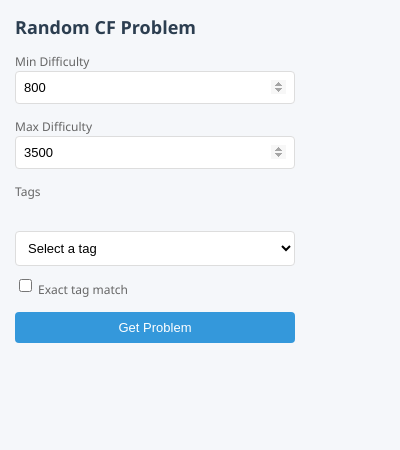
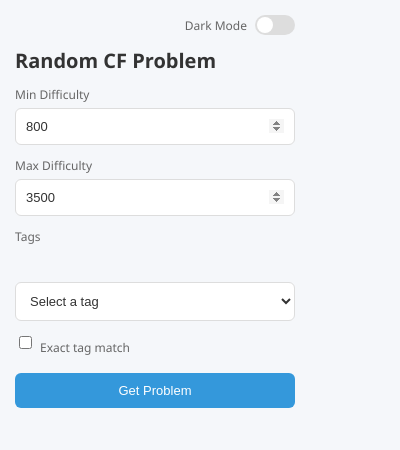
Before and after one commit to SaifullahMnsur/random-cf-problem-chrome-extension, a browser extension: page popup.html in a window 400 px wide. Drawn offline with Linux system fonts and the light colour scheme.

Commit message:
Update for dark mode

```diff
--- a/popup.html
+++ b/popup.html
@@ -3,100 +3,225 @@
 <head>
     <title>Random Codeforces Problem Generator</title>
     <style>
+        :root {
+            /* Light theme */
+            --bg-color: #f5f7fa;
+            --text-color: #333;
+            --label-color: #666;
+            --input-bg: #fff;
+            --input-border: #ddd;
+            --button-bg: #3498db;
+            --button-hover: #2980b9;
+            --chip-bg: #ecf0f1;
+            --chip-text: #2c3e50;
+            --remove-tag: #7f8c8d;
+            --remove-tag-hover: #e74c3c;
+            --link-color: #3498db;
+            --shadow: 0 2px 5px rgba(0, 0, 0, 0.1);
+        }
+
+        /* Dark theme */
+        [data-theme="dark"] {
+            --bg-color: #1e2a3a;
+            --text-color: #e0e0e0;
+            --label-color: #a0a0a0;
+            --input-bg: #2c3e50;
+            --input-border: #3e4b5e;
+            --button-bg: #2980b9;
+            --button-hover: #1f6691;
+            --chip-bg: #34495e;
+            --chip-text: #e0e0e0;
+            --remove-tag: #95a5a6;
+            --remove-tag-hover: #e74c3c;
+            --link-color: #66b0ff;
+            --shadow: 0 2px 5px rgba(0, 0, 0, 0.3);
+        }
+
         body {
             width: 280px;
             padding: 15px;
             font-family: 'Segoe UI', Arial, sans-serif;
-            background: #f5f7fa;
+            background: var(--bg-color);
+            color: var(--text-color);
             margin: 0;
-            color: #333;
+            transition: background 0.3s, color 0.3s;
         }
+
         h3 {
-            margin: 0 0 10px;
-            font-size: 18px;
-            color: #2c3e50;
+            margin: 0 0 12px;
+            font-size: 20px;
+            color: var(--text-color);
+            font-weight: 600;
         }
+
         label {
             font-size: 12px;
-            color: #666;
-            margin-bottom: 4px;
+            color: var(--label-color);
+            margin-bottom: 5px;
+            display: block;
         }
+
         input, select, button {
             width: 100%;
-            padding: 8px;
-            margin-bottom: 10px;
-            border: 1px solid #ddd;
-            border-radius: 4px;
+            padding: 10px;
+            margin-bottom: 12px;
+            border: 1px solid var(--input-border);
+            border-radius: 6px;
             box-sizing: border-box;
             font-size: 13px;
-            background: #fff;
+            background: var(--input-bg);
+            color: var(--text-color);
+            transition: border-color 0.2s, background 0.3s;
         }
+
+        input:focus, select:focus {
+            border-color: var(--button-bg);
+            outline: none;
+        }
+
         input[type="number"] {
             appearance: textfield;
         }
+
         input[type="number"]::-webkit-inner-spin-button,
         input[type="number"]::-webkit-outer-spin-button {
-            opacity: 0.5;
+            opacity: 0.7;
         }
+
         button {
-            background: #3498db;
+            background: var(--button-bg);
             color: white;
             border: none;
             cursor: pointer;
+            font-weight: 500;
             transition: background 0.2s;
         }
+
         button:hover {
-            background: #2980b9;
+            background: var(--button-hover);
         }
+
         #selected-tags {
-            margin-bottom: 10px;
+            margin-bottom: 12px;
             min-height: 20px;
         }
+
         .tag-chip {
             display: inline-flex;
             align-items: center;
-            background: #ecf0f1;
-            padding: 4px 8px;
-            margin: 2px;
-            border-radius: 12px;
+            background: var(--chip-bg);
+            padding: 6px 10px;
+            margin: 3px;
+            border-radius: 16px;
             font-size: 11px;
-            color: #2c3e50;
+            color: var(--chip-text);
+            box-shadow: var(--shadow);
         }
+
         .remove-tag {
             cursor: pointer;
-            margin-left: 4px;
-            color: #7f8c8d;
+            margin-left: 6px;
+            color: var(--remove-tag);
             font-size: 14px;
+            transition: color 0.2s;
         }
+
         .remove-tag:hover {
-            color: #e74c3c;
+            color: var(--remove-tag-hover);
         }
+
         #result {
-            margin-top: 10px;
+            margin-top: 12px;
             font-size: 13px;
             word-wrap: break-word;
         }
+
         #result a {
-            color: #3498db;
+            color: var(--link-color);
             text-decoration: none;
+            transition: text-decoration 0.2s;
         }
+
         #result a:hover {
             text-decoration: underline;
         }
+
         .checkbox-label {
             display: flex;
             align-items: center;
-            margin-bottom: 10px;
+            margin-bottom: 12px;
             font-size: 12px;
-            color: #666;
+            color: var(--label-color);
         }
+
         .checkbox-label input {
             width: auto;
-            margin-right: 6px;
+            margin-right: 8px;
+        }
+
+        .theme-switch-wrapper {
+            display: flex;
+            align-items: center;
+            justify-content: flex-end;
+            margin-bottom: 12px;
+        }
+
+        .theme-switch {
+            position: relative;
+            display: inline-block;
+            width: 40px;
+            height: 20px;
+        }
+
+        .theme-switch input {
+            opacity: 0;
+            width: 0;
+            height: 0;
+        }
+
+        .slider {
+            position: absolute;
+            cursor: pointer;
+            top: 0;
+            left: 0;
+            right: 0;
+            bottom: 0;
+            background-color: var(--input-border);
+            transition: 0.3s;
+            border-radius: 20px;
+        }
+
+        .slider:before {
+            position: absolute;
+            content: "";
+            height: 16px;
+            width: 16px;
+            left: 2px;
+            bottom: 2px;
+            background-color: var(--input-bg);
+            transition: 0.3s;
+            border-radius: 50%;
+        }
+
+        input:checked + .slider {
+            background-color: var(--button-bg);
+        }
+
+        input:checked + .slider:before {
+            transform: translateX(20px);
         }
     </style>
 </head>
 <body>
+    <div class="theme-switch-wrapper">
+        <label class="checkbox-label" style="margin: 0;">
+            <span style="margin-right: 8px;">Dark Mode</span>
+            <div class="theme-switch">
+                <input type="checkbox" id="theme-toggle">
+                <span class="slider"></span>
+            </div>
+        </label>
+    </div>
     <h3>Random CF Problem</h3>
     <label>Min Difficulty</label>
     <input type="number" id="minRating" value="800">
@@ -116,5 +241,29 @@
     <button id="generate">Get Problem</button>
     <div id="result"></div>
     <script src="popup.js"></script>
+    <script>
+        // Theme toggle functionality
+        const body = document.body;
+        const themeToggle = document.getElementById('theme-toggle');
+
+        // Check for saved theme preference
+        if (localStorage.getItem('theme') === 'dark') {
+            body.setAttribute('data-theme', 'dark');
+            themeToggle.checked = true;
+        } else {
+            body.setAttribute('data-theme', 'light');
+            themeToggle.checked = false;
+        }
+
+        themeToggle.addEventListener('change', () => {
+            if (themeToggle.checked) {
+                body.setAttribute('data-theme', 'dark');
+                localStorage.setItem('theme', 'dark');
+            } else {
+                body.setAttribute('data-theme', 'light');
+                localStorage.setItem('theme', 'light');
+            }
+        });
+    </script>
 </body>
 </html>
```
